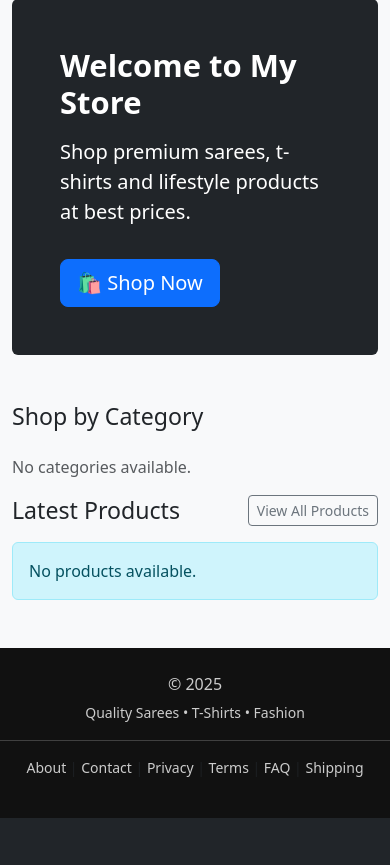
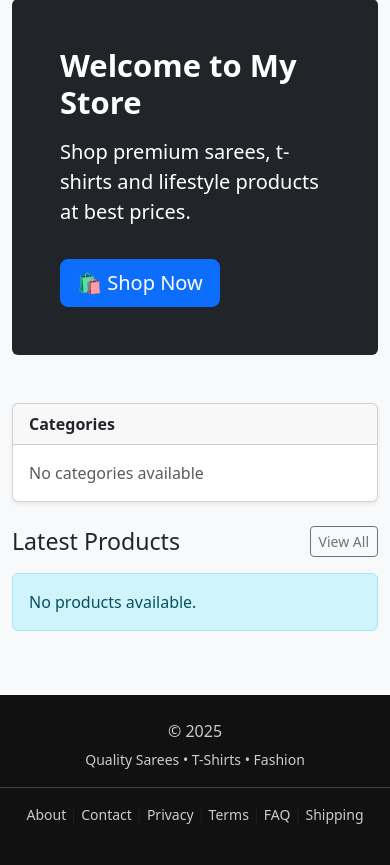
Before and after one commit to Saifuddin1/Store, a Flask app: page / in a window 390 px wide. Shown: the part 81-946 px from the top of the page. Before the commit the page ends 899 px from the top, so only its background shows below. Run offline with Flask 3, Linux system fonts and the light colour scheme.

Commit message:
updated code

```diff
--- a/app/templates/store/category.html
+++ b/app/templates/store/category.html
@@ -29,7 +29,7 @@
       {% if p.primary_image %}
         <img src="{{ url_for('static', filename=p.primary_image) }}"
              class="card-img-top"
-             style="height:220px; object-fit:cover;">
+             style="height:260px; width:100%;">
       {% else %}
         <div class="bg-light d-flex align-items-center justify-content-center"
              style="height:220px;">
--- a/app/templates/store/home.html
+++ b/app/templates/store/home.html
@@ -7,7 +7,7 @@
 <!-- ================= HERO SECTION ================= -->
 <div class="bg-dark text-white p-5 rounded mb-5">
   <div class="row align-items-center">
-    <div class="col-md-7">
+    <div class="col-md-8">
       <h1 class="display-5 fw-bold">Welcome to My Store</h1>
       <p class="lead mt-3">
         Shop premium sarees, t-shirts and lifestyle products at best prices.
@@ -20,39 +20,45 @@
   </div>
 </div>
 
-<!-- ================= CATEGORIES ================= -->
-<h3 class="mb-4">Shop by Category</h3>
+<!-- ================= MAIN CONTENT ================= -->
+<div class="row">
+
+  <!-- ================= LEFT SIDEBAR (CATEGORIES) ================= -->
+  <div class="col-lg-3 mb-4">
+
+    <div class="card shadow-sm">
+      <div class="card-header fw-bold">
+        Categories
+      </div>
 
       {% if categories %}
-<div class="row mb-5">
+      <ul class="list-group list-group-flush">
         {% for c in categories %}
-  <div class="col-lg-3 col-md-4 col-sm-6 mb-4">
-
+        <li class="list-group-item">
           <a href="{{ url_for('main.category_products', slug=c.slug) }}"
-       class="text-decoration-none text-dark">
-
-      <div class="card h-100 shadow-sm text-center category-card">
-        <div class="card-body d-flex align-items-center justify-content-center">
-          <h5 class="mb-0">{{ c.name }}</h5>
+             class="text-decoration-none text-dark d-block">
+            {{ c.name }}
+          </a>
+        </li>
+        {% endfor %}
+      </ul>
+      {% else %}
+        <div class="card-body text-muted">
+          No categories available
         </div>
+      {% endif %}
     </div>
 
-    </a>
+  </div>
 
-  </div>
-  {% endfor %}
-</div>
-{% else %}
-<p class="text-muted">No categories available.</p>
-{% endif %}
+  <!-- ================= RIGHT CONTENT (PRODUCTS) ================= -->
+  <div class="col-lg-9">
 
-<!-- ================= LATEST PRODUCTS ================= -->
     <div class="d-flex justify-content-between align-items-center mb-3">
       <h3 class="mb-0">Latest Products</h3>
-
       <a href="{{ url_for('main.products') }}"
          class="btn btn-outline-secondary btn-sm">
-    View All Products
+        View All
       </a>
     </div>
 
@@ -60,102 +66,44 @@
     <div class="row">
 
       {% for p in products %}
-<div class="col-lg-3 col-md-4 col-sm-6 mb-4">
+      <div class="col-lg-4 col-md-6 col-sm-6 mb-4">
 
         <div class="card h-100 shadow-sm product-card">
 
-    <!-- IMAGE + BADGES -->
-    <div class="position-relative">
-
+          <!-- IMAGE -->
           {% if p.primary_image %}
             <img src="{{ url_for('static', filename=p.primary_image) }}"
                  class="card-img-top"
-             style="height:220px; object-fit:cover;">
+                 style="height:260px; width:100%;"
+                 alt="{{ p.name }}">
           {% else %}
             <div class="bg-light d-flex align-items-center justify-content-center"
-             style="height:220px;">
+                 style="height:260px;">
               <span class="text-muted">No Image</span>
             </div>
           {% endif %}
 
-      <!-- 📦 STOCK STATUS BADGE -->
-      {% if p.stock_quantity <= 0 %}
-        <span class="badge bg-danger position-absolute top-50 start-50 translate-middle px-3 py-2">
-          ❌ Out of Stock
-        </span>
-
-      {% elif p.stock_quantity <= 2 %}
-        <span class="badge bg-danger position-absolute bottom-0 end-0 m-2 px-2 py-1">
-          🔥 Only {{ p.stock_quantity }} left
-        </span>
-
-      {% elif p.stock_quantity <= 5 %}
-        <span class="badge bg-warning text-dark position-absolute bottom-0 end-0 m-2 px-2 py-1">
-          ⏳ Limited Stock
-        </span>
-      {% endif %}
-
-
-      <!-- ❤️ WISHLIST -->
-      {% if current_user.is_authenticated %}
-      <form method="POST"
-            action="{{ url_for('main.toggle_wishlist', product_id=p.id) }}"
-            class="position-absolute top-0 end-0 m-2">
-        <button type="submit"
-                class="btn btn-sm btn-light rounded-circle shadow">
-          ❤️
-        </button>
-      </form>
-      {% endif %}
-
-      <!-- 🔥 TOP RATED -->
-      {% if rating_map.get(p.id)
-            and rating_map[p.id].avg >= 4.5
-            and rating_map[p.id].count >= 5 %}
-        <span class="badge bg-warning text-dark position-absolute top-0 start-0 m-2">
-          🔥 Top Rated
-        </span>
-      {% endif %}
-
-      <!-- 💸 DISCOUNT -->
-      {% if p.final_price < p.price %}
-        <span class="badge bg-success position-absolute bottom-0 start-0 m-2 px-2 py-1">
-          {% if p.discount_type == "percent" %}
-            {{ p.discount_value|int }}% OFF
-          {% else %}
-            ₹{{ p.price - p.final_price }} OFF
-          {% endif %}
-        </span>
-      {% endif %}
-
-    </div>
-
-    <!-- PRODUCT DETAILS -->
+          <!-- BODY -->
           <div class="card-body d-flex flex-column">
 
             <h6 class="card-title mb-1">{{ p.name }}</h6>
 
             {% if rating_map.get(p.id) %}
-        {% set r = rating_map[p.id] %}
-        <div class="small mb-1">
-          <span class="text-warning">
-            {% for i in range(r.avg|int) %}⭐{% endfor %}
-            {% for i in range(5 - (r.avg|int)) %}☆{% endfor %}
-          </span>
-          <span class="text-muted">
-            {{ r.avg }} ({{ r.count }})
-          </span>
+            <div class="small text-muted mb-1">
+              ⭐ {{ rating_map[p.id].avg }} ({{ rating_map[p.id].count }})
             </div>
             {% endif %}
 
             <p class="mb-2">
               {% if p.final_price < p.price %}
-          <span class="fw-bold text-success fs-6">
+                <span class="fw-bold text-success">
                   ₹{{ p.final_price }}
                 </span>
                 <del class="text-muted ms-2">₹{{ p.price }}</del>
               {% else %}
-          <span class="fw-bold fs-6">₹{{ p.price }}</span>
+                <span class="fw-bold">
+                  ₹{{ p.price }}
+                </span>
               {% endif %}
             </p>
 
@@ -178,6 +126,10 @@
       </div>
     {% endif %}
 
+  </div>
+
+</div>
+
 <!-- ================= STYLES ================= -->
 <style>
 .category-card:hover {
--- a/app/templates/store/products.html
+++ b/app/templates/store/products.html
@@ -23,7 +23,7 @@
       {% if p.primary_image %}
         <img src="{{ url_for('static', filename=p.primary_image) }}"
              class="card-img-top"
-             style="height:220px; object-fit:cover;">
+             style="height:260px; width:100%;">
       {% else %}
         <div class="bg-light d-flex align-items-center justify-content-center"
              style="height:220px;">
```
Also changed, not shown: app/main/routes.py (+0 -48 lines). Lines whose indentation alone changed are shown as unchanged.
